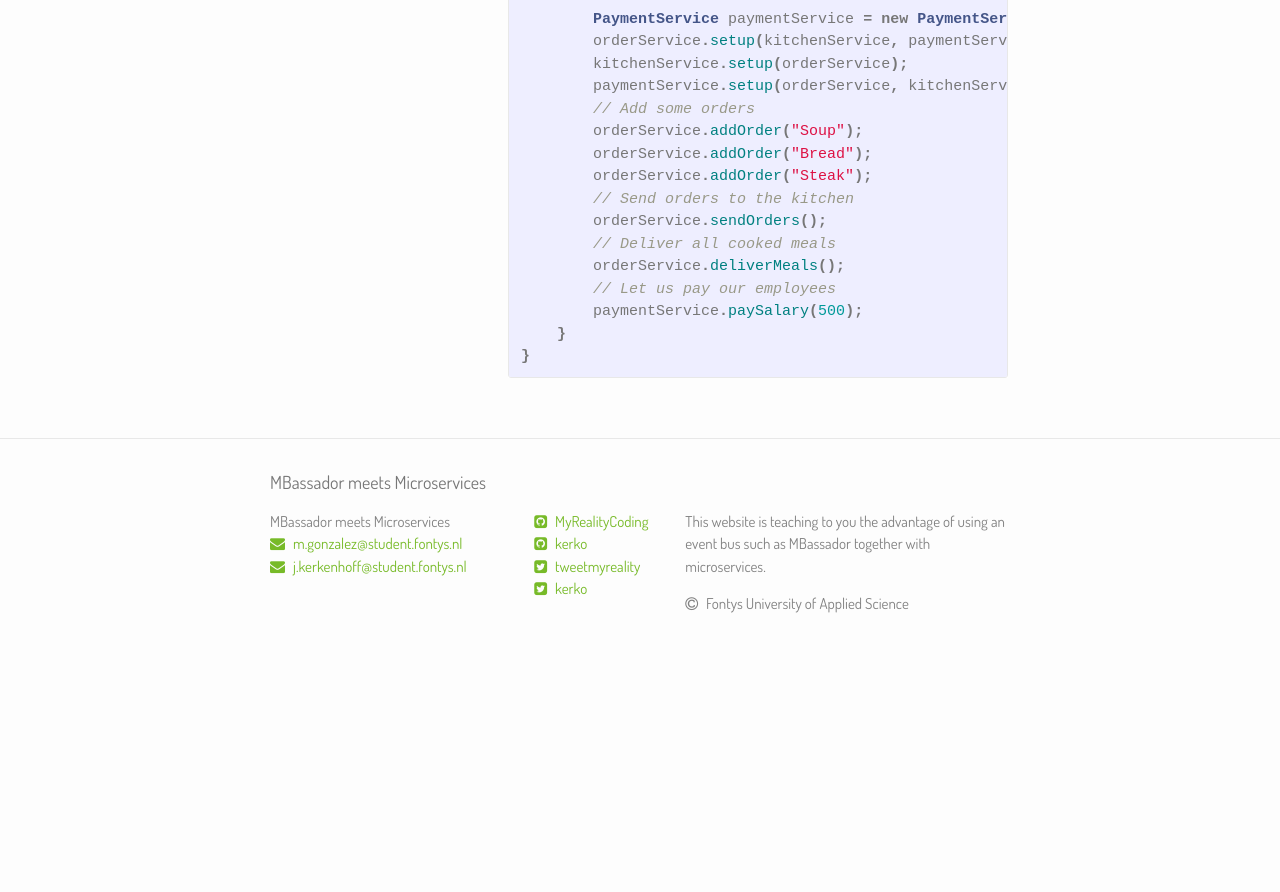
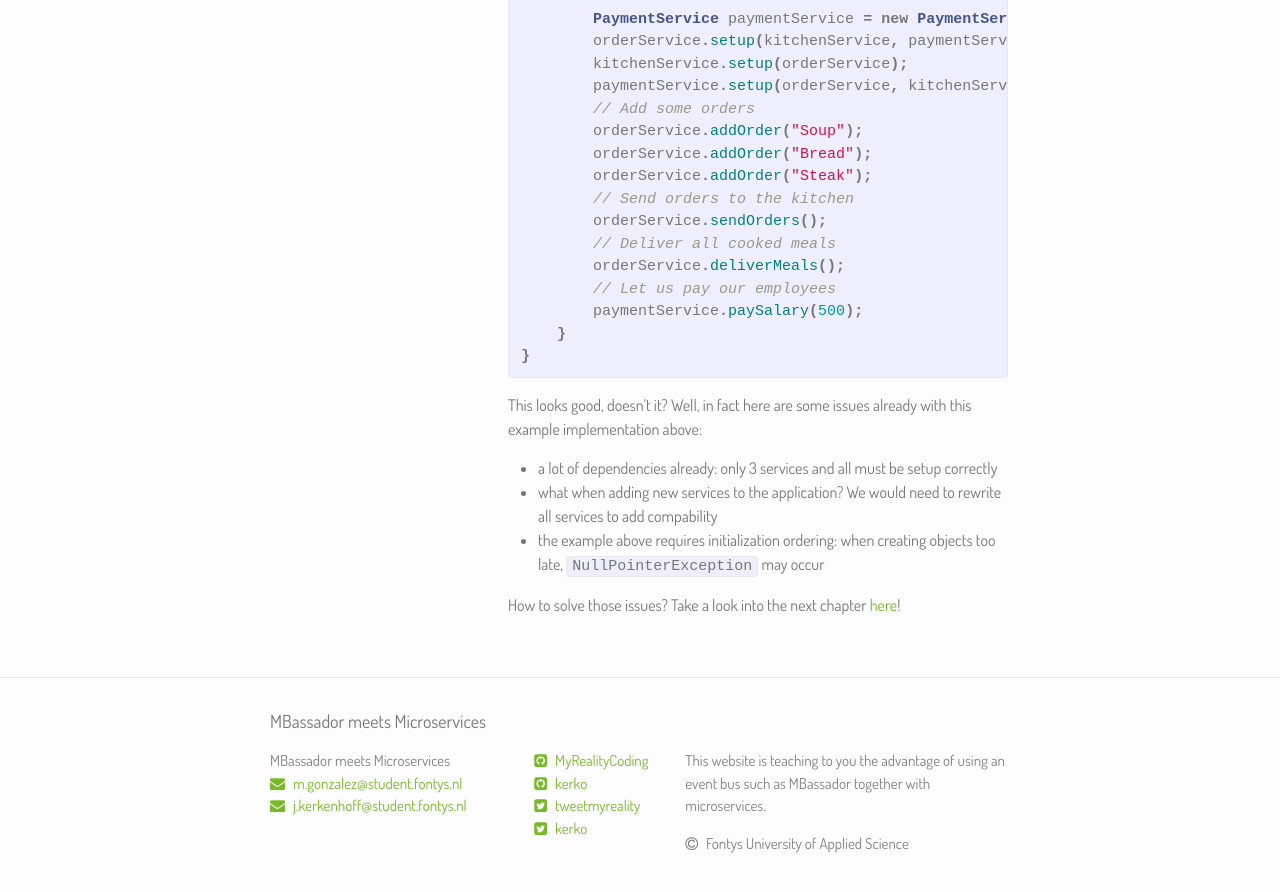
Before and after one commit to sebivenlo/microservices-eventbus, a Jekyll site: the page built from _tutorials/02-casestudy.md, in a window 1280 px wide and 900 px high, scrolled down 4356 px. Shown: the top 892 px of the window. Built offline with Jekyll 4.4.1, drawn with Linux system fonts in a browser that asks for light colours; nearby versions of some CDN libraries; before the commit the page ends 5017 px from its top, so only the background shows below that.

Commit message:
Update 02-casestudy.md

````diff
--- a/_tutorials/02-casestudy.md
+++ b/_tutorials/02-casestudy.md
@@ -176,3 +176,10 @@ public class Application {
     }
 }
 {% endhighlight %}
+This looks good, doesn't it? Well, in fact here are some issues already with this example implementation above:
+
+* a lot of dependencies already: only 3 services and all must be setup correctly
+* what when adding new services to the application? We would need to rewrite all services to add compability
+* the example above requires initialization ordering: when creating objects too late, ```NullPointerException``` may occur
+
+How to solve those issues? Take a look into the next chapter <a href="{{ "/tutorials/03-dependencies" | prepend: site.baseurl }}">here</a>!
````
